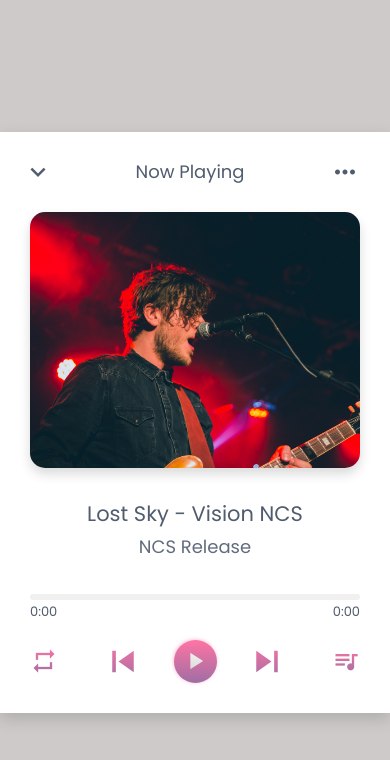
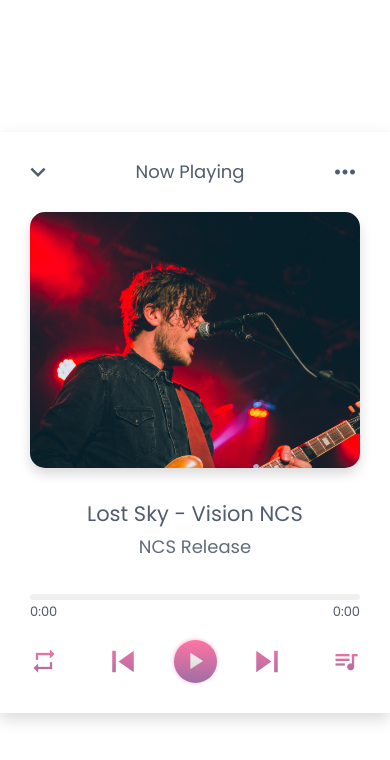
Before and after one commit to CoderZ90/music-WebApp, a plain HTML site: page index.html in a window 390 px wide. Drawn offline with Linux system fonts and the light colour scheme.

Commit message:
Update 5.0 For Big Devices - Mobile

```diff
--- a/style.css
+++ b/style.css
@@ -24,7 +24,7 @@ body{
   align-items: center;
   justify-content: center;
   min-height: 100vh;
-  background: var(--darkwhite);
+  background: var(--white);
 }
 .wrapper{
   position: relative;
```
